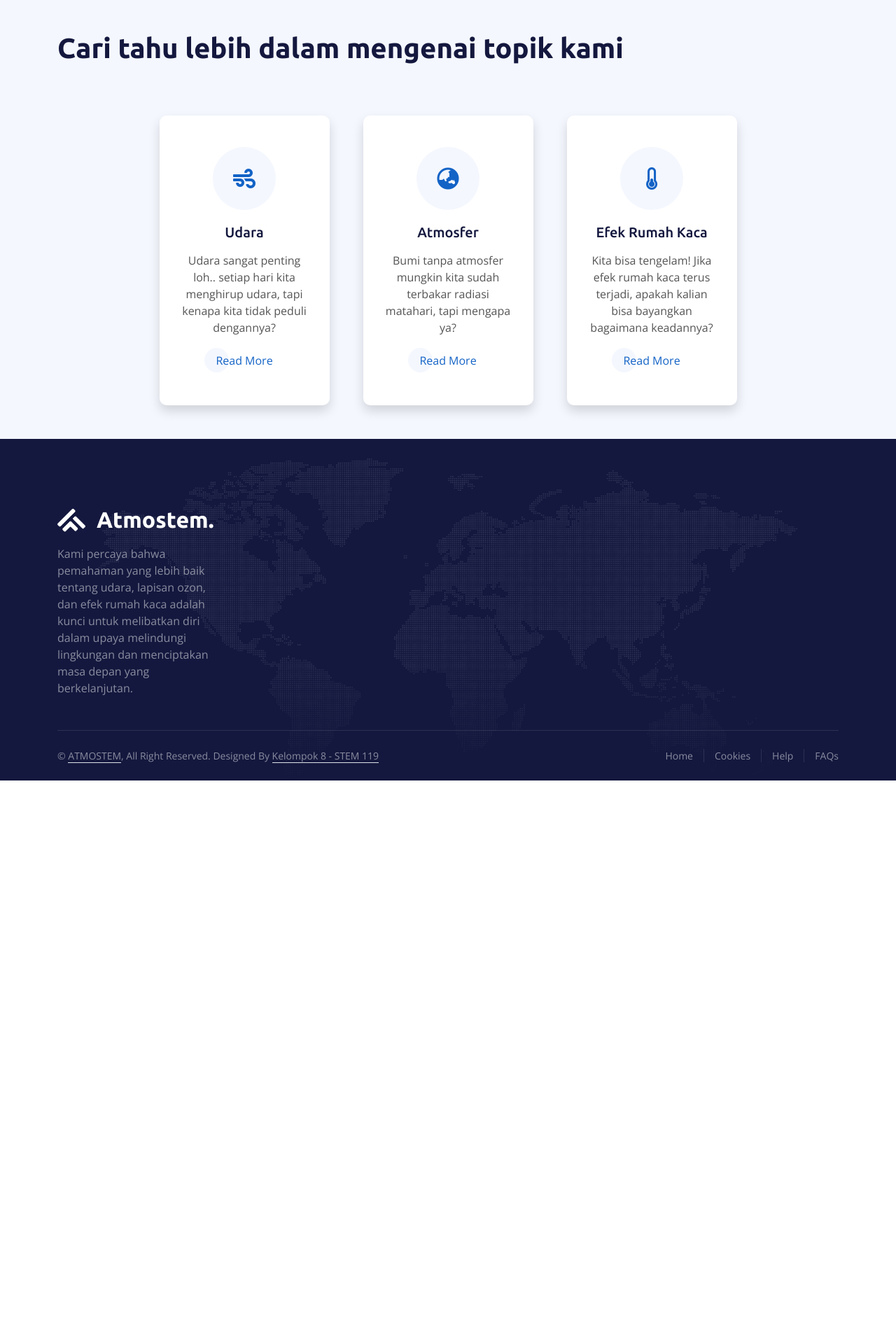
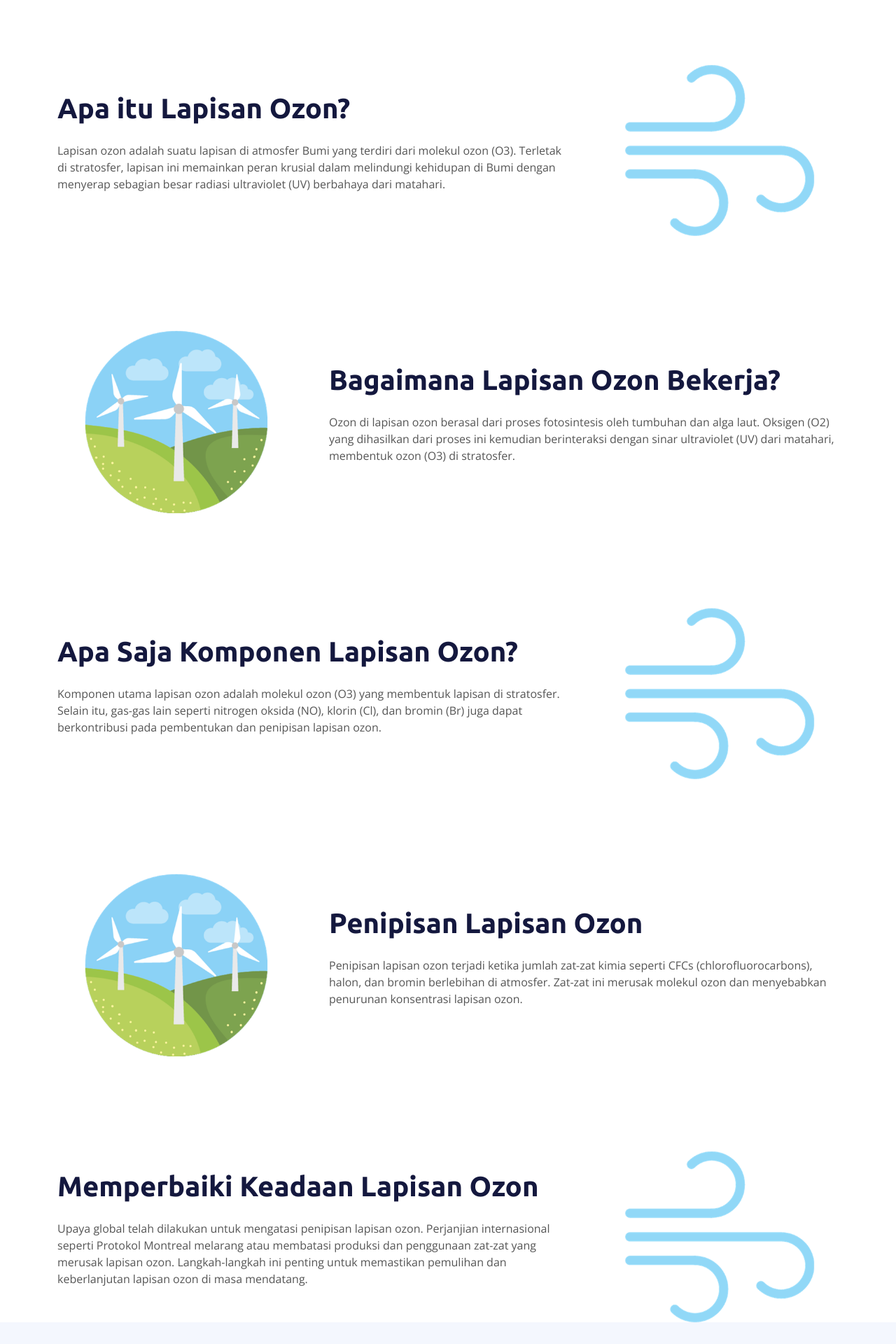
Before and after one commit to akmalrafidiara/atmostem-react, a React (Vite) app: page /ozon in a window 1280 px wide. Shown: the part 480-2400 px from the top of the page at 70% size. Before the commit the page ends 1595 px from the top, so only its background shows below. Built offline with nearby package versions, Linux system fonts and the light colour scheme.

Commit message:
isian ozon done

```diff
--- a/src/pages/concern_page/Ozon.jsx
+++ b/src/pages/concern_page/Ozon.jsx
@@ -19,6 +19,96 @@ function Ozon() {
           atas permukaan Bumi yang mengandung molekul-molekul ozon.
         </p>
       </Hero>
+      {/* Pengertian Lapisan Ozon */}
+      <div className="container-fluid mt-5">
+        <div className="container">
+          <div className="row g-5 align-items-center">
+            <div className="col-lg-8 wow fadeIn" data-wow-delay="0.5s">
+              <h1 className="mb-4">Apa itu Lapisan Ozon?</h1>
+              <p className="mb-4">
+                Lapisan ozon adalah suatu lapisan di atmosfer Bumi yang terdiri dari molekul ozon (O3). Terletak di stratosfer, lapisan ini memainkan peran krusial dalam melindungi kehidupan di Bumi dengan menyerap sebagian besar radiasi ultraviolet (UV) berbahaya dari matahari.
+              </p>
+            </div>
+            <div className="col-lg-4 wow fadeIn" data-wow-delay="0.1s">
+              <div>
+                <img className="img-fluid" src="/img/udara_1.png" />
+              </div>
+            </div>
+          </div>
+        </div>
+      </div>
+      {/* lapisan Ozon Bekerja */}
+      <div className="container-fluid mt-5">
+        <div className="container">
+          <div className="row g-5 align-items-center">
+            <div className="col-lg-4 wow fadeIn" data-wow-delay="0.1s">
+              <div>
+                <img className="img-fluid" src="/img/udara_2.png" />
+              </div>
+            </div>
+            <div className="col-lg-8 wow fadeIn" data-wow-delay="0.5s">
+              <h1 className="mb-4">Bagaimana Lapisan Ozon Bekerja?</h1>
+              <p className="mb-4">
+                Ozon di lapisan ozon berasal dari proses fotosintesis oleh tumbuhan dan alga laut. Oksigen (O2) yang dihasilkan dari proses ini kemudian berinteraksi dengan sinar ultraviolet (UV) dari matahari, membentuk ozon (O3) di stratosfer.
+              </p>
+            </div>
+          </div>
+        </div>
+      </div>
+      {/* Komponen Lapisan Ozon */}
+      <div className="container-fluid mt-5">
+        <div className="container">
+          <div className="row g-5 align-items-center">
+            <div className="col-lg-8 wow fadeIn" data-wow-delay="0.5s">
+              <h1 className="mb-4">Apa Saja Komponen Lapisan Ozon?</h1>
+              <p className="mb-4">
+                Komponen utama lapisan ozon adalah molekul ozon (O3) yang membentuk lapisan di stratosfer. Selain itu, gas-gas lain seperti nitrogen oksida (NO), klorin (Cl), dan bromin (Br) juga dapat berkontribusi pada pembentukan dan penipisan lapisan ozon.
+              </p>
+            </div>
+            <div className="col-lg-4 wow fadeIn" data-wow-delay="0.1s">
+              <div>
+                <img className="img-fluid" src="/img/udara_1.png" />
+              </div>
+            </div>
+          </div>
+        </div>
+      </div>
+      {/* Penipisan Lapisan Ozon */}
+      <div className="container-fluid mt-5">
+        <div className="container">
+          <div className="row g-5 align-items-center">
+            <div className="col-lg-4 wow fadeIn" data-wow-delay="0.1s">
+              <div>
+                <img className="img-fluid" src="/img/udara_2.png" />
+              </div>
+            </div>
+            <div className="col-lg-8 wow fadeIn" data-wow-delay="0.5s">
+              <h1 className="mb-4">Penipisan Lapisan Ozon</h1>
+              <p className="mb-4">
+                Penipisan lapisan ozon terjadi ketika jumlah zat-zat kimia seperti CFCs (chlorofluorocarbons), halon, dan bromin berlebihan di atmosfer. Zat-zat ini merusak molekul ozon dan menyebabkan penurunan konsentrasi lapisan ozon.
+              </p>
+            </div>
+          </div>
+        </div>
+      </div>
+      {/* Komponen Lapisan Ozon */}
+      <div className="container-fluid mt-5">
+        <div className="container">
+          <div className="row g-5 align-items-center">
+            <div className="col-lg-8 wow fadeIn" data-wow-delay="0.5s">
+              <h1 className="mb-4">Memperbaiki Keadaan Lapisan Ozon</h1>
+              <p className="mb-4">
+              Upaya global telah dilakukan untuk mengatasi penipisan lapisan ozon. Perjanjian internasional seperti Protokol Montreal melarang atau membatasi produksi dan penggunaan zat-zat yang merusak lapisan ozon. Langkah-langkah ini penting untuk memastikan pemulihan dan keberlanjutan lapisan ozon di masa mendatang.
+              </p>
+            </div>
+            <div className="col-lg-4 wow fadeIn" data-wow-delay="0.1s">
+              <div>
+                <img className="img-fluid" src="/img/udara_1.png" />
+              </div>
+            </div>
+          </div>
+        </div>
+      </div>
       {/* Service */}
       <div className="container-fluid bg-light">
         <div className="container">
```
